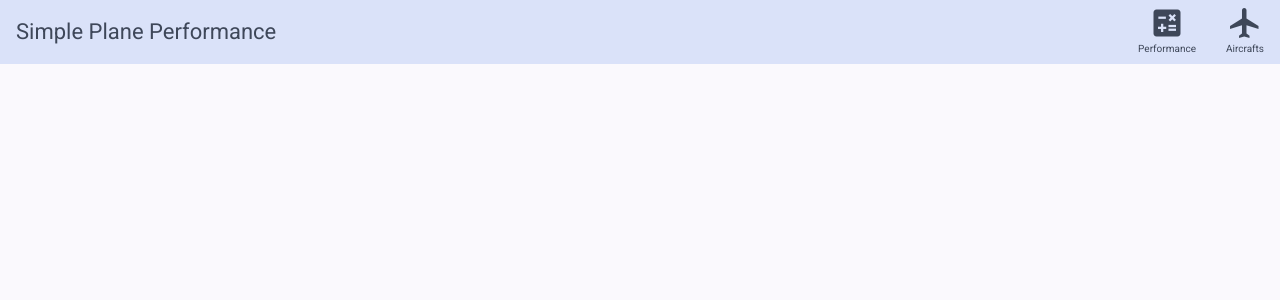
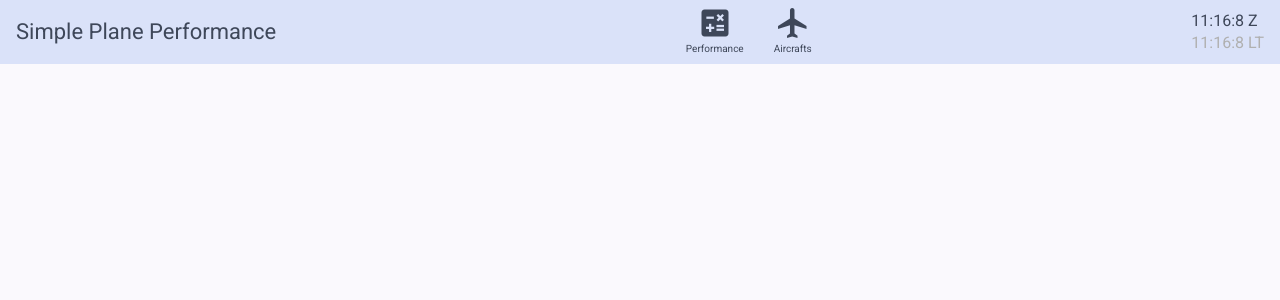
Before and after one commit to Okan1701/SimplePlanePerformance, an Angular app in the folder src/SimplePlanePerformance.Client/: page / in a window 1280 px wide. Shown: the top 300 px of the page. Built offline with nearby package versions, Linux system fonts and the light colour scheme.

Commit message:
Adds time clock to navbar

```diff
--- a/src/SimplePlanePerformance.Client/src/app/app.component.html
+++ b/src/SimplePlanePerformance.Client/src/app/app.component.html
@@ -10,6 +10,10 @@
 			<span>Aircrafts</span>
 		</div>
 	</div>
+	<div class="time">
+		<span>{{ zuluTimeString }}</span>
+		<span>{{ localTimeString }}</span>
+	</div>
 </mat-toolbar>
 <div class="router-content">
 	<router-outlet></router-outlet>
--- a/src/SimplePlanePerformance.Client/src/app/app.component.scss
+++ b/src/SimplePlanePerformance.Client/src/app/app.component.scss
@@ -47,3 +47,15 @@
   margin-left: auto;
   margin-right: auto;
 }
+
+.time {
+	font: 500 14px/22px Roboto, sans-serif;
+	display: flex;
+	flex-direction: column;
+	font-size: 16px;
+	font-weight: normal;
+}
+
+.time > span:last-child {
+	color: #b0b0b0;
+}
--- a/src/SimplePlanePerformance.Client/src/app/app.component.ts
+++ b/src/SimplePlanePerformance.Client/src/app/app.component.ts
@@ -3,6 +3,8 @@ import {RouterLink, RouterLinkActive, RouterOutlet} from '@angular/router';
 import {MatToolbar} from '@angular/material/toolbar';
 import {MatIconModule} from '@angular/material/icon';
 import {MatButtonModule} from '@angular/material/button';
+import { interval, startWith } from 'rxjs';
+import { takeUntilDestroyed } from '@angular/core/rxjs-interop';
 
 @Component({
   selector: 'app-root',
@@ -11,4 +13,15 @@ import {MatButtonModule} from '@angular/material/button';
   styleUrl: './app.component.scss'
 })
 export class AppComponent {
+	protected localTimeString = "";
+	protected zuluTimeString = "";
+
+	constructor() {
+		interval(1000).pipe(takeUntilDestroyed(), startWith(0)).subscribe(() => {
+			let localDate = new Date();
+			this.localTimeString = `${localDate.getHours()}:${localDate.getMinutes()}:${localDate.getSeconds()} LT`;
+			this.zuluTimeString = `${localDate.getUTCHours()}:${localDate.getUTCMinutes()}:${localDate.getUTCSeconds()} Z`;
+		});
+	}
+
 }
```
Lines whose indentation alone changed are shown as unchanged.
